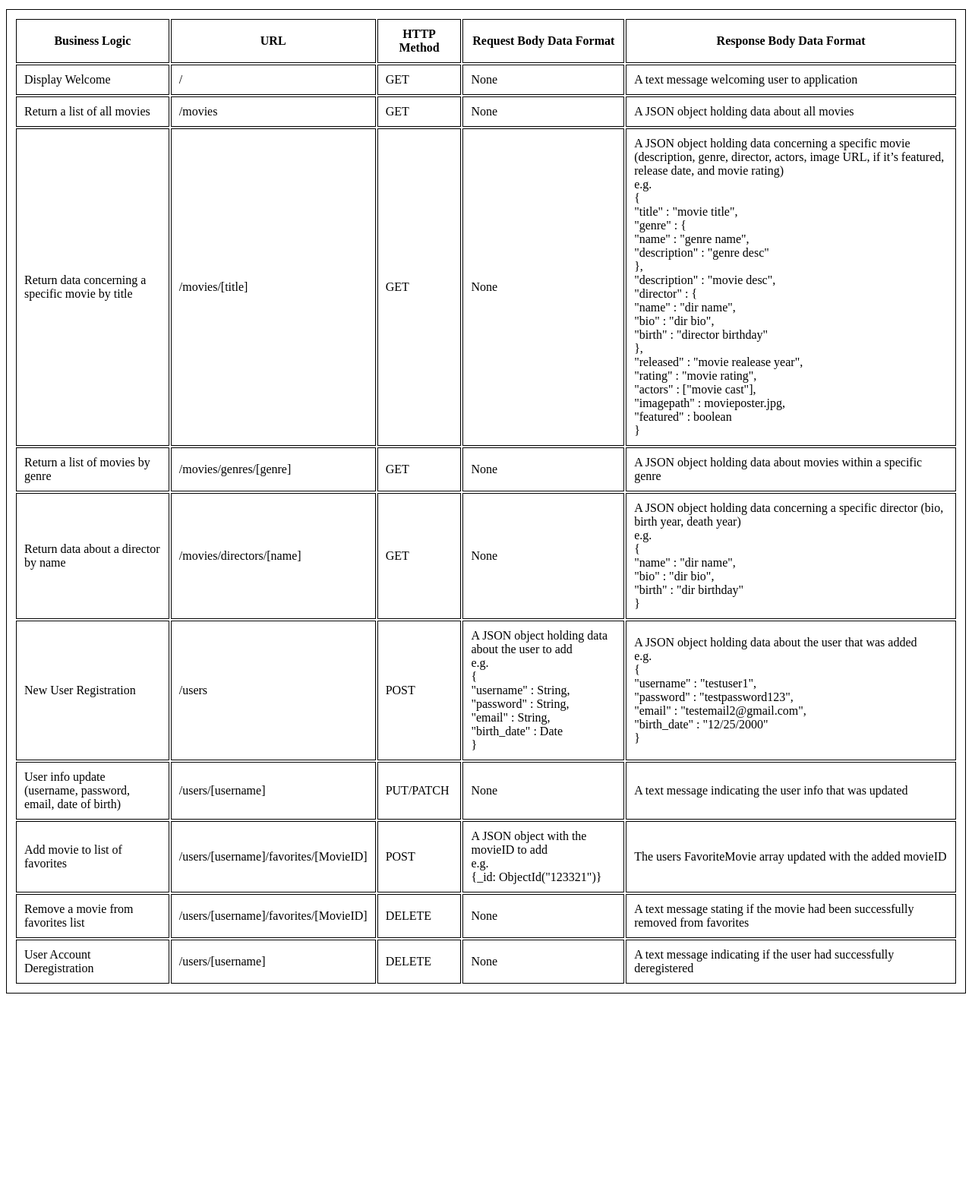
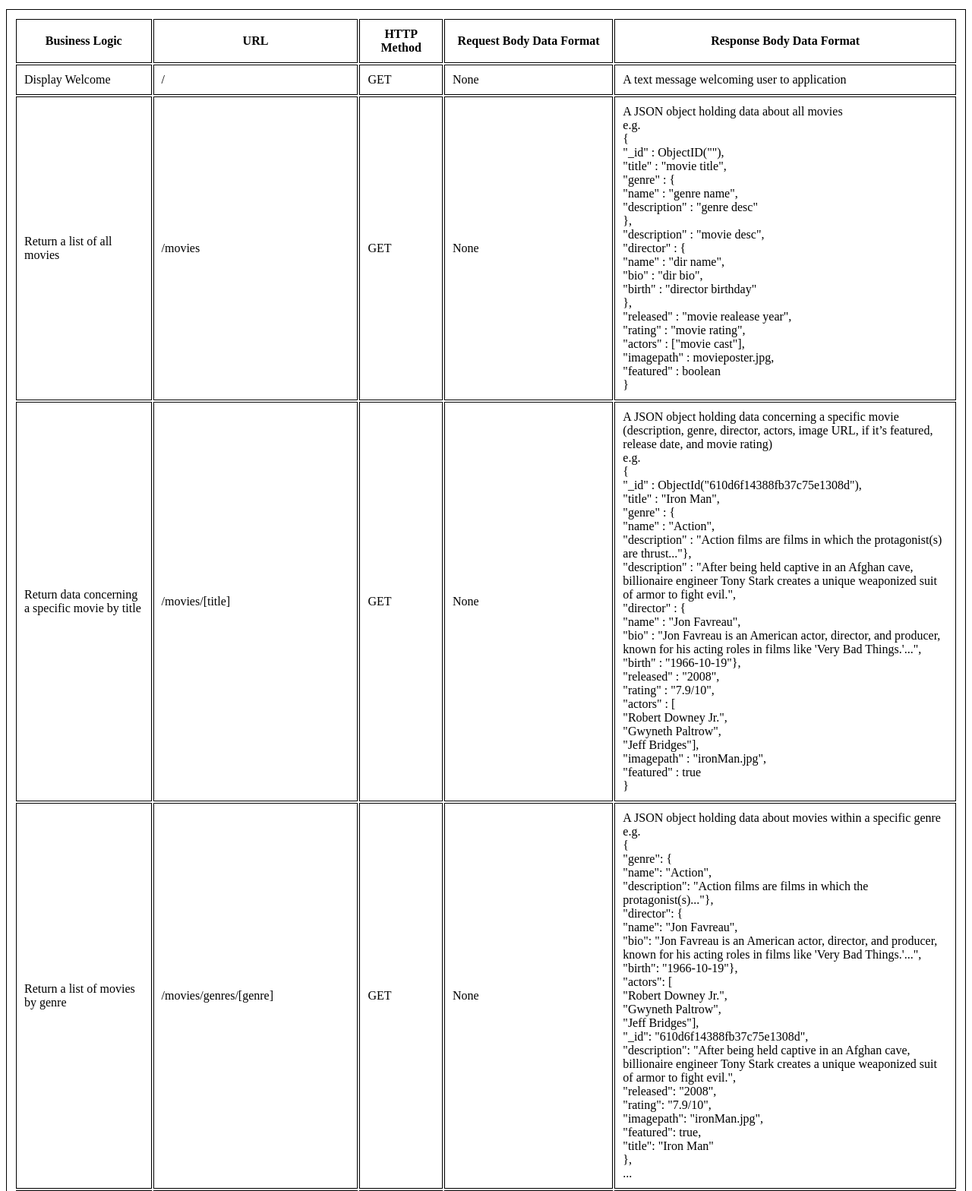
Before and after one commit to DeipotentDanny/movie_api, a website: page public/documentation.html in a window 1280 px wide. Shown: the part 120-1688 px from the top of the page at 76% size. Before the commit the page ends 1436 px from the top, so only its background shows below. Drawn offline with Linux system fonts and the light colour scheme.

Commit message:
Update documentation.html
-added neccessary documentation to clarify req and res values as examples

```diff
--- a/public/documentation.html
+++ b/public/documentation.html
@@ -35,16 +35,10 @@
           <td>/movies</td>
           <td>GET</td>
           <td>None</td>
-          <td>A JSON object holding data about all movies</td>
-        </tr>
-        <tr>
-          <td>Return data concerning a specific movie by title</td>
-          <td>/movies/[title]</td>
-          <td>GET</td>
-          <td>None</td>
-          <td>A JSON object holding data concerning a specific movie (description, genre, director, actors, image URL, if it’s featured, release date, and movie rating)
+          <td>A JSON object holding data about all movies
             <br> e.g.
             <br> {
+            <br> "_id" : ObjectID(""),
             <br> "title" : "movie title",
             <br> "genre" : {
               <br> "name" : "genre name",
@@ -65,11 +59,63 @@
           </td>
         </tr>
         <tr>
+          <td>Return data concerning a specific movie by title</td>
+          <td>/movies/[title]</td>
+          <td>GET</td>
+          <td>None</td>
+          <td>A JSON object holding data concerning a specific movie (description, genre, director, actors, image URL, if it’s featured, release date, and movie rating)
+            <br> e.g.
+            <br> {
+            <br> "_id" : ObjectId("610d6f14388fb37c75e1308d"),
+            <br> "title" : "Iron Man",
+            <br> "genre" : {
+            <br> "name" : "Action",
+            <br> "description" : "Action films are films in which the protagonist(s) are thrust..."},
+            <br> "description" : "After being held captive in an Afghan cave, billionaire engineer Tony Stark creates a unique weaponized suit of armor to fight evil.",
+            <br> "director" : {
+            <br> "name" : "Jon Favreau",
+            <br> "bio" : "Jon Favreau is an American actor, director, and producer, known for his acting roles in films like 'Very Bad Things.'...",
+            <br> "birth" : "1966-10-19"},
+            <br> "released" : "2008",
+            <br> "rating" : "7.9/10",
+            <br> "actors" : [
+            <br> "Robert Downey Jr.",
+            <br> "Gwyneth Paltrow",
+            <br> "Jeff Bridges"],
+            <br> "imagepath" : "ironMan.jpg",
+            <br> "featured" : true
+            <br> }
+          </td>
+        </tr>
+        <tr>
           <td>Return a list of movies by genre</td>
           <td>/movies/genres/[genre]</td>
           <td>GET</td>
           <td>None</td>
-          <td>A JSON object holding data about movies within a specific genre</td>
+          <td>A JSON object holding data about movies within a specific genre
+            <br> e.g.
+            <br> {
+            <br> "genre": {
+            <br> "name": "Action",
+            <br> "description": "Action films are films in which the protagonist(s)..."},
+            <br> "director": {
+            <br> "name": "Jon Favreau",
+            <br> "bio": "Jon Favreau is an American actor, director, and producer, known for his acting roles in films like 'Very Bad Things.'...",
+            <br> "birth": "1966-10-19"},
+            <br> "actors": [
+            <br> "Robert Downey Jr.",
+            <br> "Gwyneth Paltrow",
+            <br> "Jeff Bridges"],
+            <br> "_id": "610d6f14388fb37c75e1308d",
+            <br> "description": "After being held captive in an Afghan cave, billionaire engineer Tony Stark creates a unique weaponized suit of armor to fight evil.",
+            <br> "released": "2008",
+            <br> "rating": "7.9/10",
+            <br> "imagepath": "ironMan.jpg",
+            <br> "featured": true,
+            <br> "title": "Iron Man"
+            <br> },
+            <br> ...
+          </td>
         </tr>
         <tr>
           <td>Return data about a director by name</td>
@@ -112,8 +158,25 @@
           <td>User info update (username, password, email, date of birth)</td>
           <td>/users/[username]</td>
           <td>PUT/PATCH</td>
-          <td>None</td>
-          <td>A text message indicating the user info that was updated</td>
+          <td>A JSON object holding data to change in regards to a specific user
+            <br> e.g.
+            <br> (JSON must include all of the following:)
+            <br> {
+            <br> "username": "Updated Username",
+            <br> "password" : "Updated Password",
+            <br> "email" : "Updated Email Addess",
+            <br> "birth_date" : "Updated Birthday"
+            <br> }
+          </td>
+          <td>An updated JSON object showing updated values.
+            <br> e.g.
+            <br> {
+            <br> "username": "Updated Username",
+            <br> "password" : "Updated Password",
+            <br> "email" : "Updated Email Addess",
+            <br> "birth_date" : "Updated Birthday"
+            <br> }
+          </td>
         </tr>
         <tr>
           <td>Add movie to list of favorites</td>
@@ -123,14 +186,42 @@
             <br> e.g.
             <br> {_id: ObjectId("123321")}
           </td>
-          <td>The users FavoriteMovie array updated with the added movieID</td>
+          <td>A JSON object with the user data including the new Movie ObjectID added to the FavoriteMovies array
+            <br> e.g.
+            <br> {
+            <br> "FavoriteMovies": [
+            <br> "610d6f14388fb37c75e1308d",
+            <br> "610d7823388fb37c75e1308e",
+            <br> "123321"
+            <br> ],
+            <br> "_id": "610d7bfe388fb37c75e13097",
+            <br> "username": "DeipotentDanny",
+            <br> "password": "password",
+            <br> "email": "email",
+            <br> "birth_date": "1997-21-04"
+            <br> }
+          </td>
         </tr>
         <tr>
           <td>Remove a movie from favorites list</td>
           <td>/users/[username]/favorites/[MovieID]</td>
           <td>DELETE</td>
           <td>None</td>
-          <td>A text message stating if the movie had been successfully removed from favorites</td>
+          <td>An updated JSON object showing the users data without provided Movie ObjectID in the FavoriteMovies array
+            <br> e.g.
+            <br> {
+            <br> "FavoriteMovies": [
+            <br> "610d6f14388fb37c75e1308d",
+            <br> "610d7823388fb37c75e1308e",
+            <br>
+            <br> ],
+            <br> "_id": "610d7bfe388fb37c75e13097",
+            <br> "username": "DeipotentDanny",
+            <br> "password": "password",
+            <br> "email": "email",
+            <br> "birth_date": "1997-21-04"
+            <br> }
+          </td>
         </tr>
         <tr>
           <td>User Account Deregistration</td>
```
